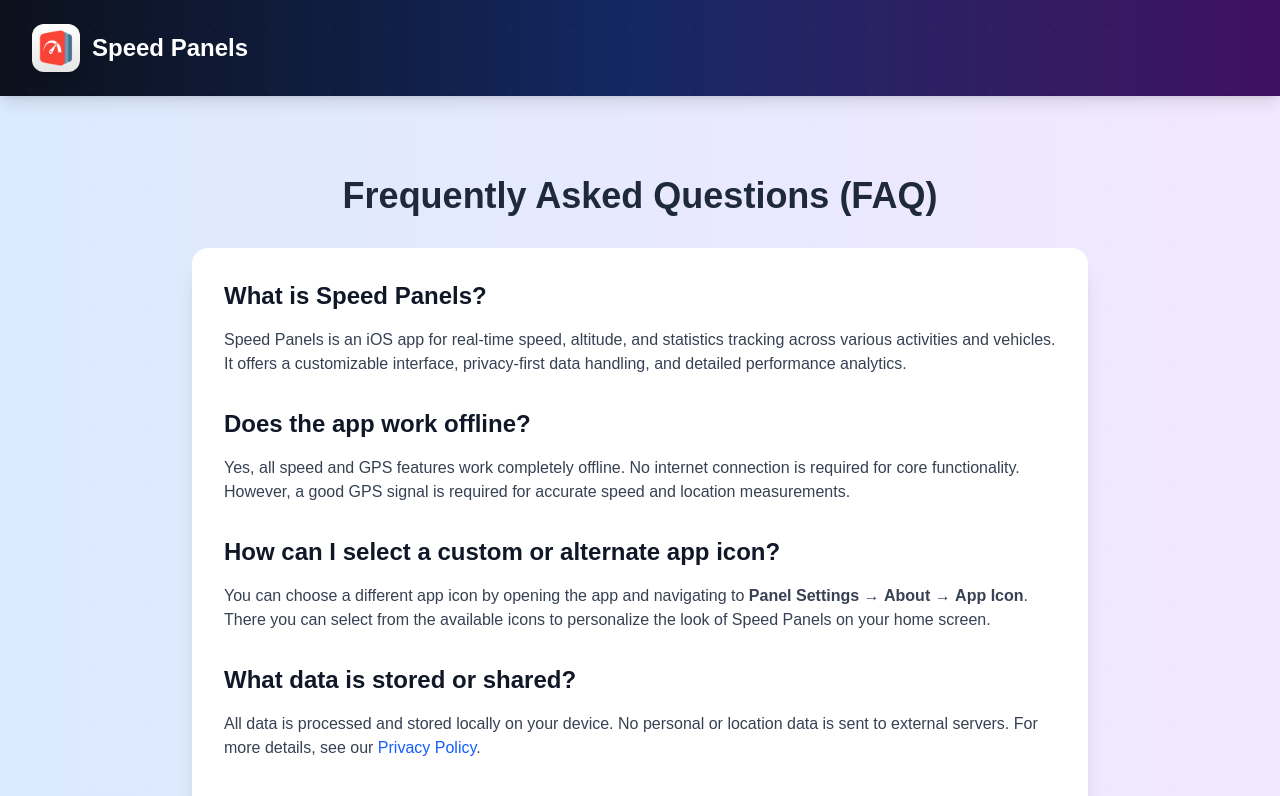
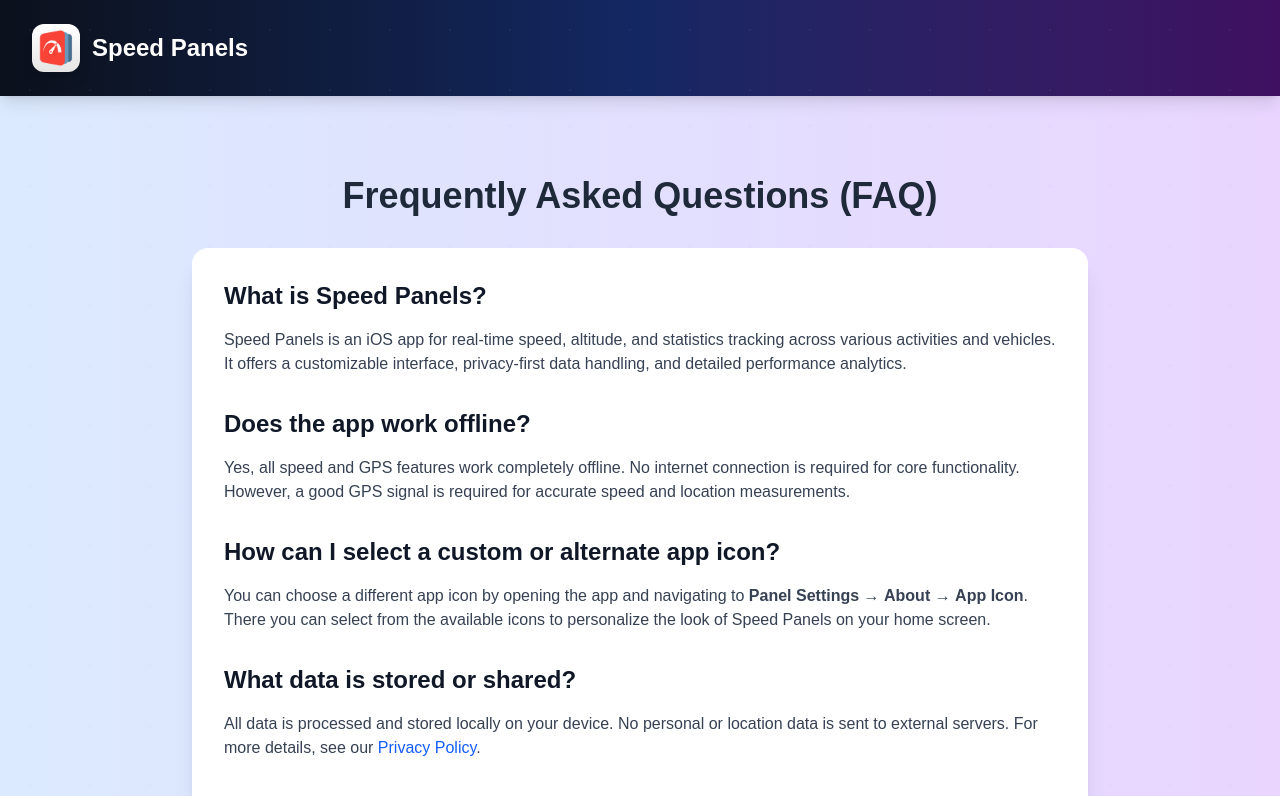
Before and after one commit to jan-dre/speedpanels, a Next.js app: page /faq in a window 1280 px wide. Shown: the top 796 px of the page. Built offline with nearby package versions, Linux system fonts and the light colour scheme.

Commit message:
Apple-Link hinzugefügt

```diff
--- a/app/globals.css
+++ b/app/globals.css
@@ -129,6 +129,16 @@
   }
 }
 
+/* Ensure consistent background for all orientations */
+html {
+  background: linear-gradient(to right, #dbeafe, #e9d5ff);
+}
+
+body {
+  background: linear-gradient(to right, #dbeafe, #e9d5ff);
+  min-height: 100vh;
+}
+
 /* Safe area support for iPhone */
 .safe-area {
   padding-left: env(safe-area-inset-left);
@@ -136,3 +146,9 @@
   padding-top: env(safe-area-inset-top);
   padding-bottom: env(safe-area-inset-bottom);
 }
+
+/* Ensure all main containers have the same background */
+#__next, .min-h-screen {
+  background: linear-gradient(to right, #dbeafe, #e9d5ff);
+  min-height: 100vh;
+}
```
